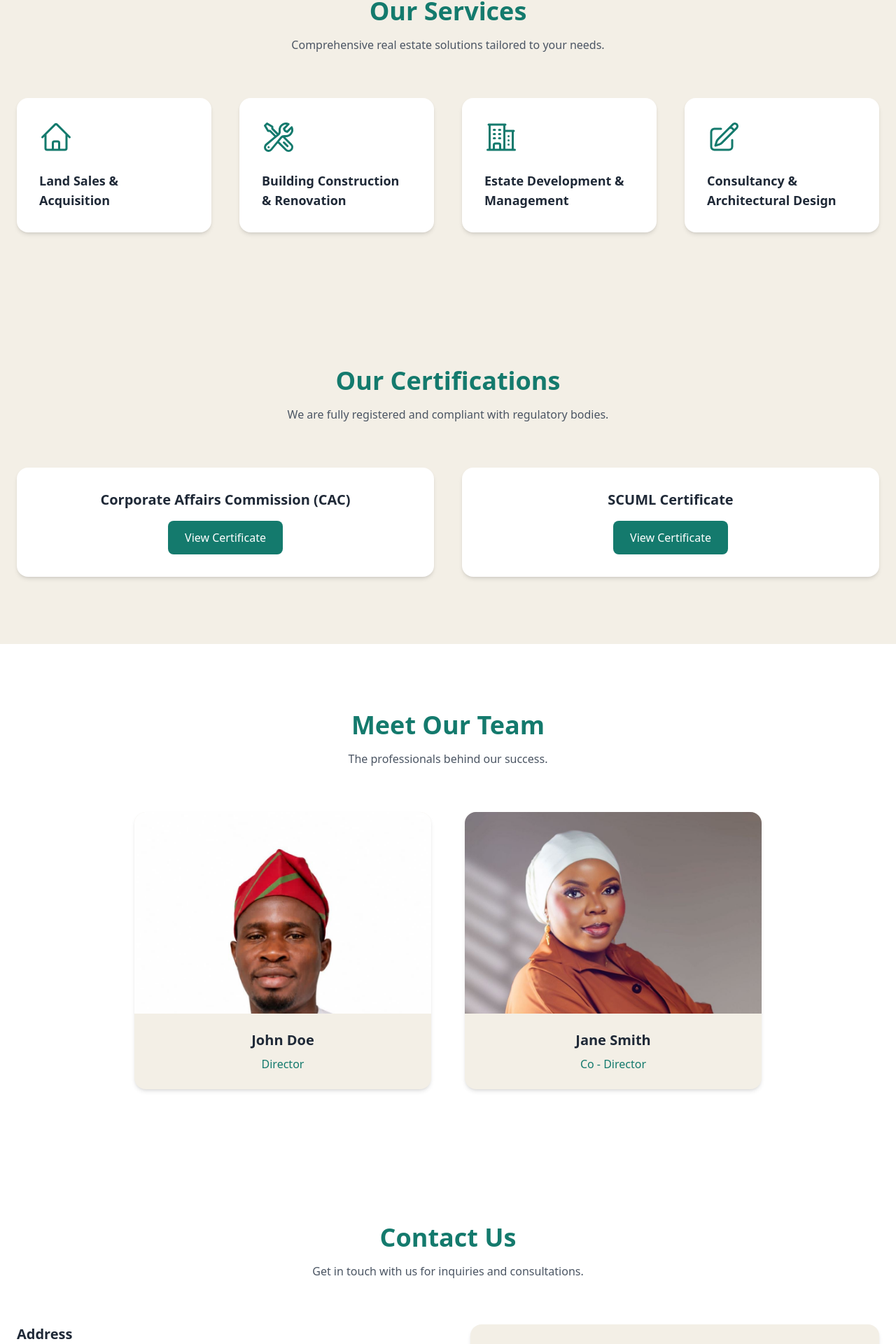
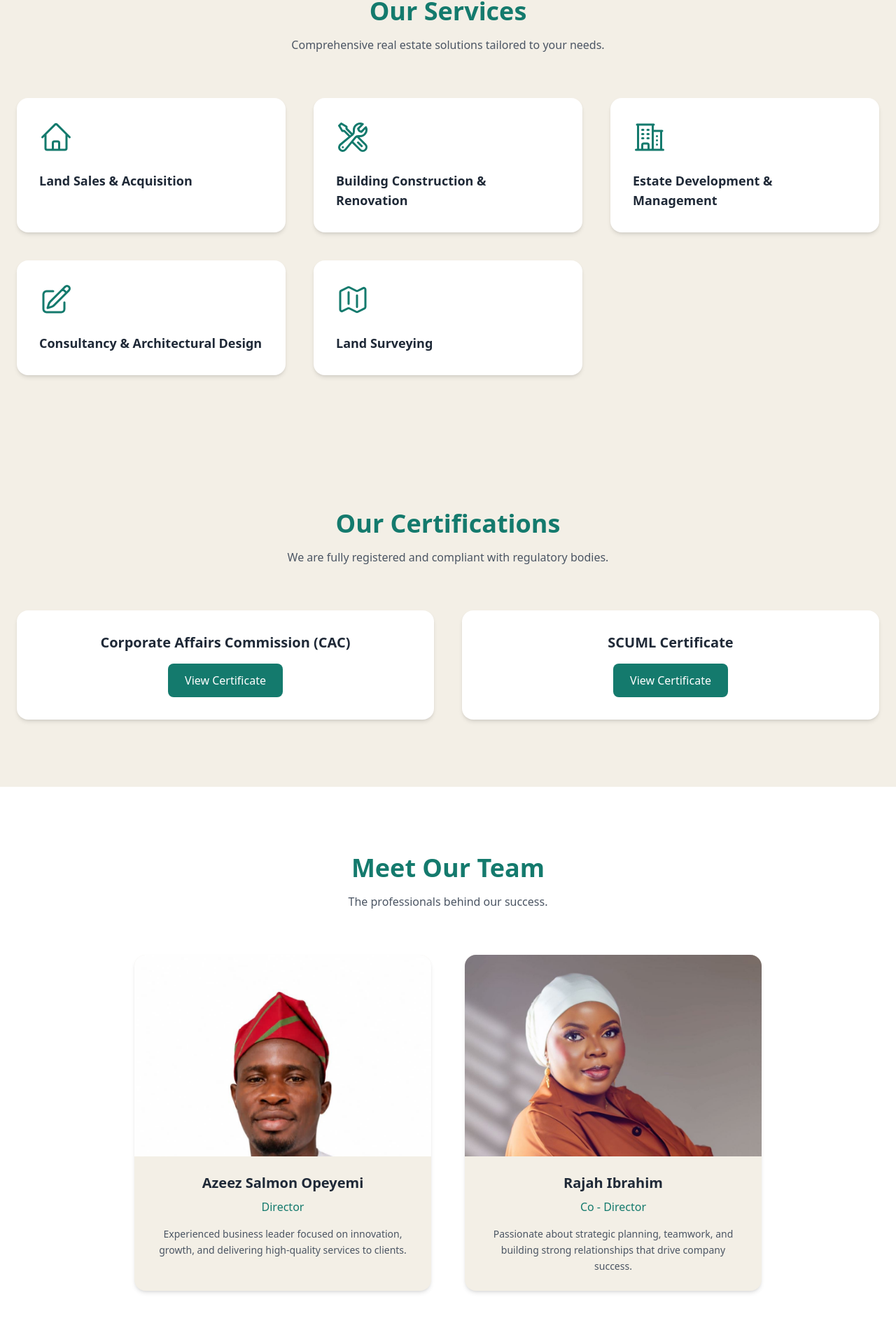
Before and after one commit to Techony-code/ajkhomes, a React (Vite) app: page / in a window 1280 px wide. Shown: the part 2372-4292 px from the top of the page at 70% size. Built offline with nearby package versions, Linux system fonts and the light colour scheme.

Commit message:
Added  files

```diff
--- a/src/components/Services.jsx
+++ b/src/components/Services.jsx
@@ -3,6 +3,7 @@ import {
   BuildingOffice2Icon,
   WrenchScrewdriverIcon,
   PencilSquareIcon,
+  MapIcon,
 } from "@heroicons/react/24/outline";
 
 const services = [
@@ -26,11 +27,19 @@ const services = [
     title: "Consultancy & Architectural Design",
     icon: PencilSquareIcon,
   },
+  {
+    id: 5,
+    title: "Land Surveying",
+    icon: MapIcon,
+  },
 ];
 
 const Services = () => {
   return (
-    <section id="services" className="py-24 bg-cream dark:bg-darkCard transition-colors duration-500">
+    <section
+      id="services"
+      className="scroll-mt-24 py-24 bg-cream dark:bg-darkCard transition-colors duration-500"
+    >
       <div className="max-w-7xl mx-auto px-6">
 
         {/* Heading */}
@@ -44,7 +53,7 @@ const Services = () => {
         </div>
 
         {/* Grid */}
-        <div className="grid md:grid-cols-2 lg:grid-cols-4 gap-10">
+        <div className="grid md:grid-cols-2 lg:grid-cols-3 gap-10">
 
           {services.map((service) => {
             const Icon = service.icon;
--- a/src/components/Team.jsx
+++ b/src/components/Team.jsx
@@ -1,15 +1,17 @@
 const teamMembers = [
   {
     id: 1,
-    name: "John Doe",
+    name: "Azeez Salmon Opeyemi",
     role: "Director",
     image: "/team/member1.jpg",
+    bio: "Experienced business leader focused on innovation, growth, and delivering high-quality services to clients.",
   },
   {
     id: 2,
-    name: "Jane Smith",
+    name: "Rajah Ibrahim",
     role: "Co - Director",
     image: "/team/member2.jpg",
+    bio: "Passionate about strategic planning, teamwork, and building strong relationships that drive company success.",
   },
 ];
 
@@ -26,13 +28,14 @@ const Team = () => {
           <h2 className="text-4xl font-bold text-primary dark:text-accent">
             Meet Our Team
           </h2>
+
           <p className="mt-4 text-gray-600 dark:text-darkText/70">
             The professionals behind our success.
           </p>
         </div>
 
         {/* Grid */}
-        <div className="grid md:grid-cols-2 gap-12 max-w-4xl mx-auto ">
+        <div className="grid md:grid-cols-2 gap-12 max-w-4xl mx-auto">
 
           {teamMembers.map((member) => (
             <div
@@ -54,6 +57,11 @@ const Team = () => {
                 <p className="text-primary dark:text-accent mt-2">
                   {member.role}
                 </p>
+
+                {/* Bio */}
+                <p className="mt-4 text-gray-600 dark:text-darkText/70 text-sm leading-relaxed">
+                  {member.bio}
+                </p>
               </div>
             </div>
           ))}
```
